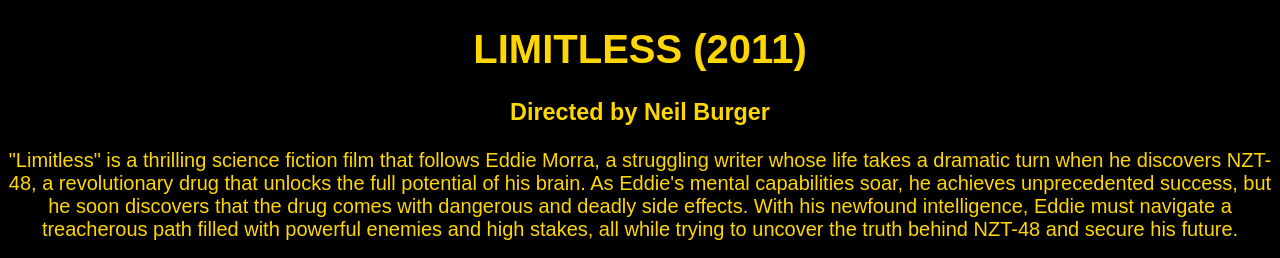
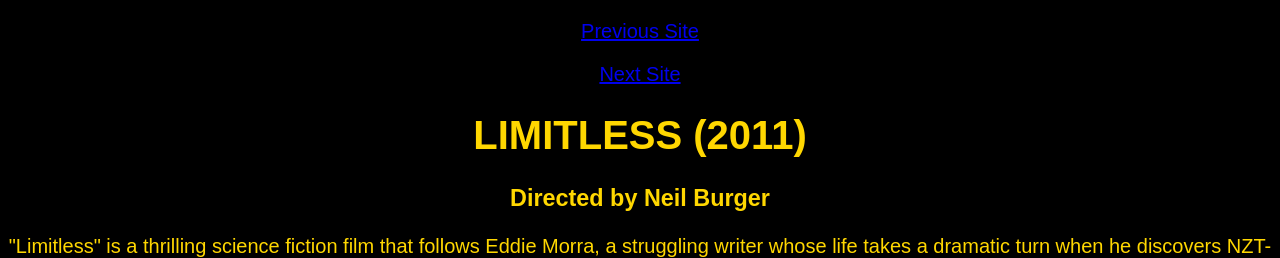
Before and after one commit to pamelaiman/Limitless-Project, a plain HTML site: page index.html in a window 1280 px wide. Shown: the top 258 px of the page. Drawn offline with Linux system fonts and the light colour scheme.

Commit message:
Previous Site/Next Site Updated

```diff
--- a/index.html
+++ b/index.html
@@ -8,6 +8,8 @@
 
 <body>
   <main>
+    <p><a href="https://paul-tribute-page.netlify.app/">Previous Site</a></p>
+    <p><a href="https://sw-tribute-page.netlify.app/">Next Site</a></p>
     <h1>LIMITLESS (2011)</h1>
     <h3>Directed by Neil Burger</h3>
     <p>"Limitless" is a thrilling science fiction film that follows Eddie Morra, a struggling writer whose life takes a
```
